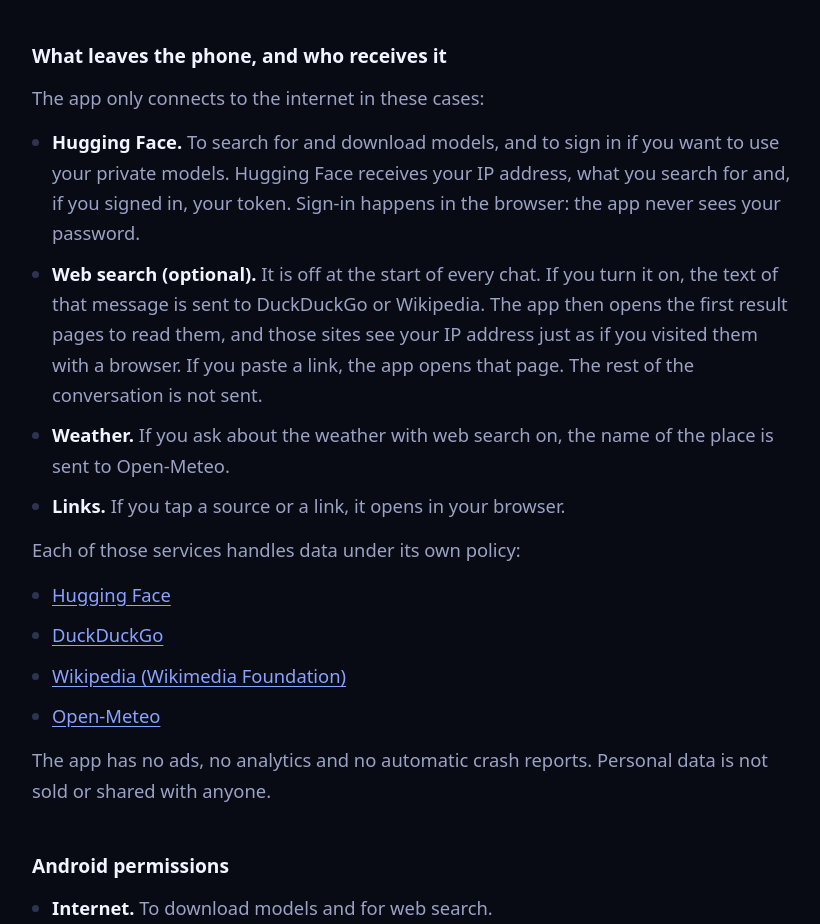
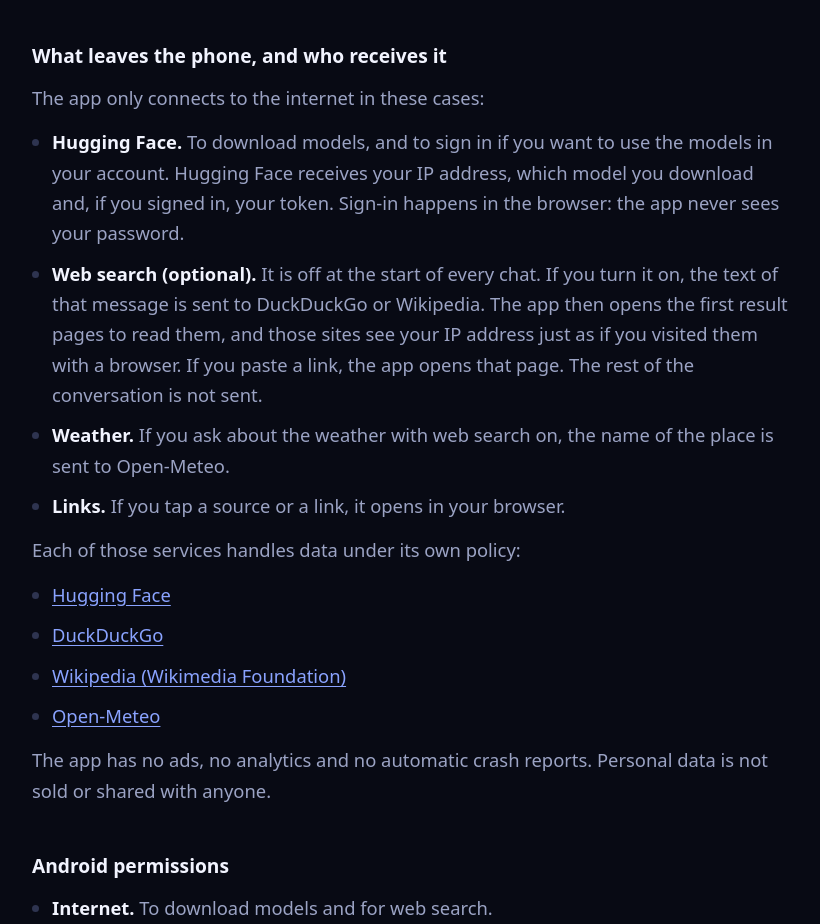
Before and after one commit to 1mano1/1mano1.github.io, a React (Vite) app: page /octuma-privacidad in a window 1280 px wide. Shown: the part 1560-2484 px from the top of the page, without its empty margins (228-1048 px from the left). Built offline with nearby package versions, Linux system fonts and the light colour scheme; no server answers; a web font is replaced by a local one.

Commit message:
Octuma privacidad: la app ya no busca modelos en Hugging Face

```diff
--- a/src/paginas/OctumaPrivacidad.jsx
+++ b/src/paginas/OctumaPrivacidad.jsx
@@ -81,7 +81,7 @@
             lista: [
               [
                 'Hugging Face',
-                'Para buscar y descargar modelos, y para iniciar sesión si quieres usar tus modelos privados. Hugging Face recibe tu dirección IP, lo que buscas y, si iniciaste sesión, tu token. La sesión se inicia en el navegador: la app nunca ve tu contraseña.',
+                'Para descargar modelos, y para iniciar sesión si quieres usar los modelos de tu cuenta. Hugging Face recibe tu dirección IP, qué modelo descargas y, si iniciaste sesión, tu token. La sesión se inicia en el navegador: la app nunca ve tu contraseña.',
               ],
               [
                 'Búsqueda web (opcional)',
@@ -327,7 +327,7 @@
             lista: [
               [
                 'Hugging Face',
-                'To search for and download models, and to sign in if you want to use your private models. Hugging Face receives your IP address, what you search for and, if you signed in, your token. Sign-in happens in the browser: the app never sees your password.',
+                'To download models, and to sign in if you want to use the models in your account. Hugging Face receives your IP address, which model you download and, if you signed in, your token. Sign-in happens in the browser: the app never sees your password.',
               ],
               [
                 'Web search (optional)',
```
